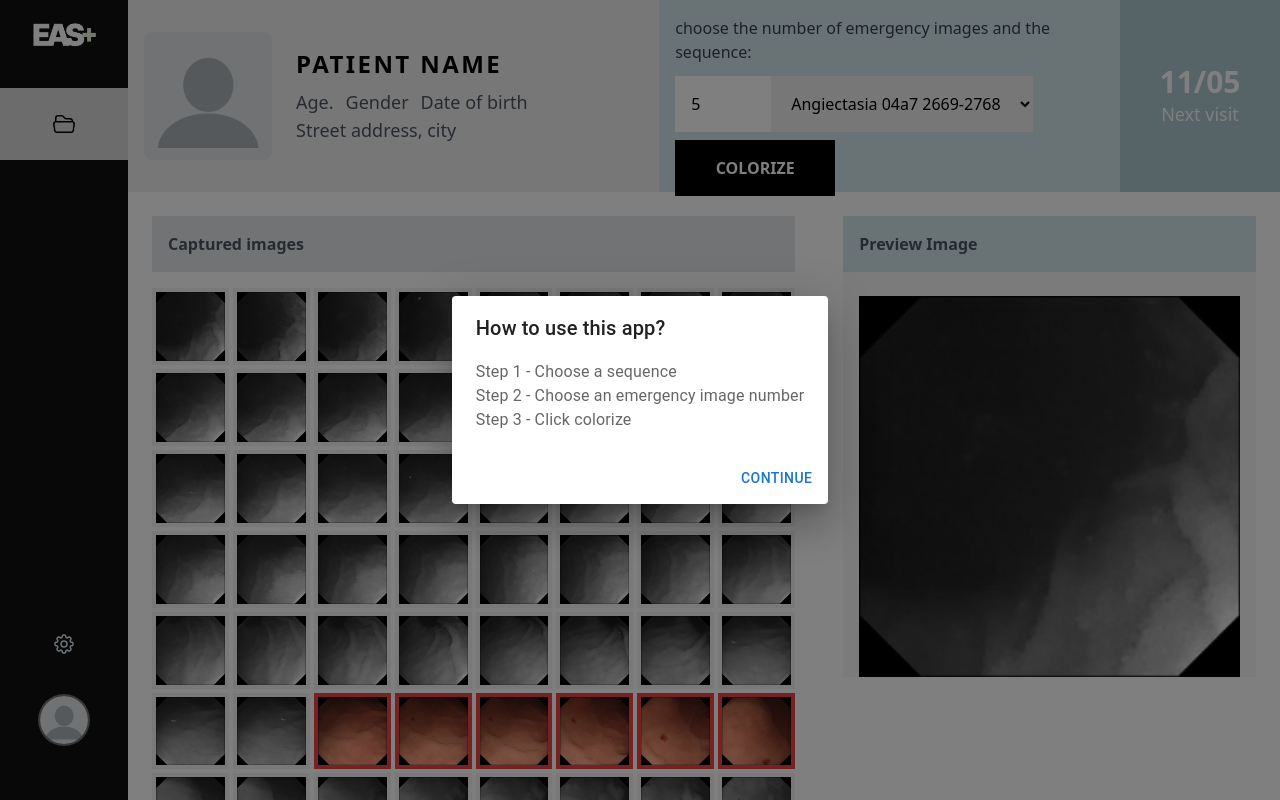
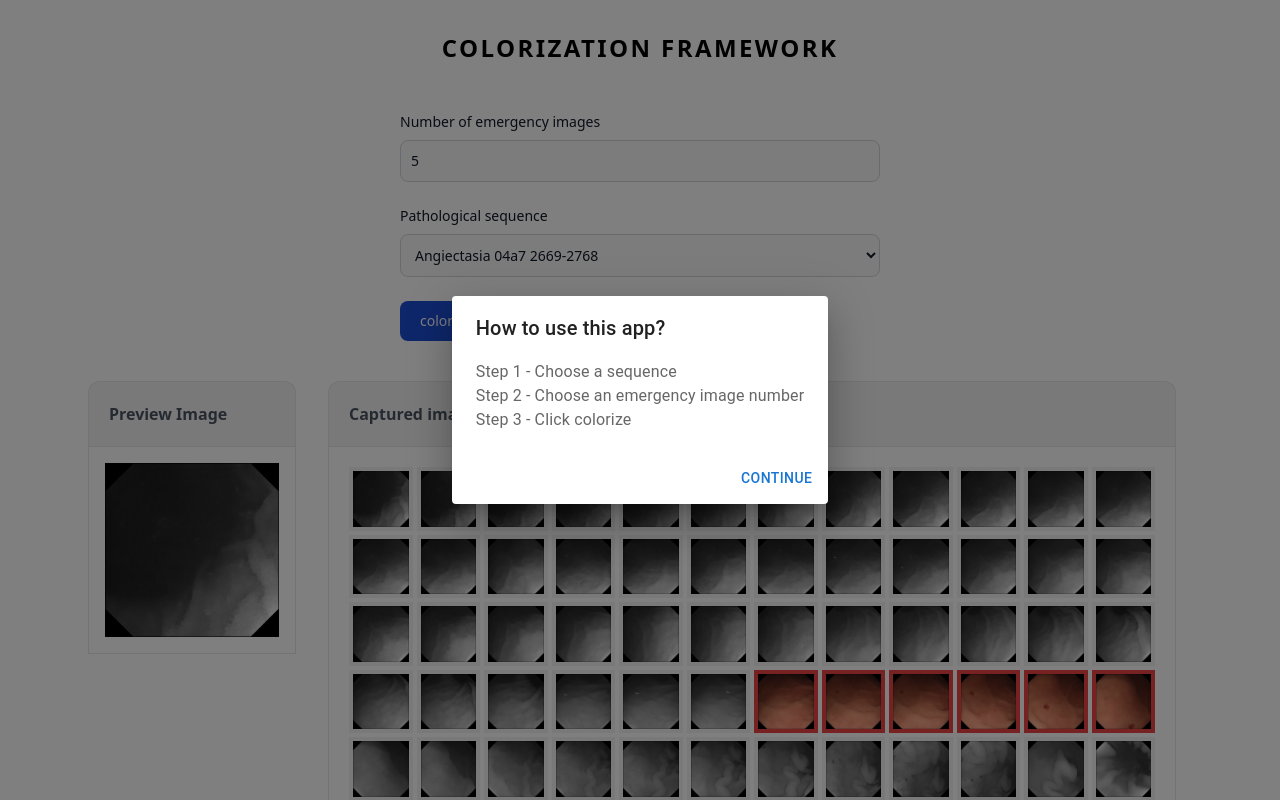
Before and after one commit to hannemanrichard/capsule-colorization-frameworkx, a Next.js app: page / in a window 1280 px wide. Shown: the top 800 px of the page. Built offline with nearby package versions, Linux system fonts and the light colour scheme.

Commit message:
fix switch sequence issue

```diff
--- a/components/CapturedImages.js
+++ b/components/CapturedImages.js
@@ -3,6 +3,7 @@ import Link from "next/link";
 import React, { useEffect, useState } from "react";
 import Loader from "./Loader";
 import { Alert } from "@mui/material";
+import { RotatingLines } from "react-loader-spinner";
 
 function CapturedImages({
   triggerColorize,
@@ -11,6 +12,8 @@ function CapturedImages({
   limit,
   selectedSequence,
   selectedSequenceImages,
+  onTriggerColorize,
+  onIsColorizedChange,
   selectedSequenceChange,
 }) {
   const [currentImage, setCurrentImage] = useState(`0001.jpg`);
@@ -31,15 +34,16 @@ function CapturedImages({
       handleLoading(true);
       setLoading(true);
       const intervalId = setInterval(() => fetchImages(), 1000);
-      console.log(currentImageIdx);
+      console.log("index =>", index);
+      console.log("[start, end] =>", currentImageIdx);
       console.log("is start: ", currentImageIdx[0] < 0);
       console.log("is end: ", currentImageIdx[1] > sequenceImages.length - 1);
-      if (index > limit) {
-        setLoadingEmergency(false);
-      }
+      // if (index > limit) {
+      //   setLoadingEmergency(false);
+      // }
       if (
         // index > 5
-        currentImageIdx[0] < 0 ||
+        currentImageIdx[0] < 0 &&
         currentImageIdx[1] > sequenceImages.length - 1
       ) {
         clearInterval(intervalId);
@@ -47,8 +51,14 @@ function CapturedImages({
         handleLoading(false);
         setLoading(false);
         handleIsColorized(true);
+        setIndex(1);
+        // onTriggerColorize(false);
+        console.log(loading);
+        console.log("is ending...");
       }
       return () => {
+        // setIndex(1);
+        console.log("ended");
         clearInterval(intervalId);
       };
     }
@@ -63,29 +73,46 @@ function CapturedImages({
   ]);
 
   useEffect(() => {
+    if (triggerColorize) {
+      if (
+        // index > 5
+        currentImageIdx[0] < 0 &&
+        currentImageIdx[1] > sequenceImages.length - 1
+      ) {
+        onTriggerColorize(false);
+      }
+    }
+  }, [currentImageIdx]);
+
+  useEffect(() => {
     setSequenceImages(selectedSequenceImages);
     setSequence(selectedSequence);
+    setIndex(1);
     if (selectedSequence === "sequence3") {
       setStart(51);
       setEnd(68);
+      setCurrentImageIdx([51 - index, 68 + index]);
     }
     if (selectedSequence === "sequence2") {
       setStart(40);
       setEnd(45);
+      setCurrentImageIdx([40 - index, 45 + index]);
     }
 
     if (selectedSequence === "sequence1") {
       setStart(42);
       setEnd(47);
+      setCurrentImageIdx([42 - index, 47 + index]);
     }
-  }, [selectedSequenceImages, selectedSequence]);
+  }, [selectedSequenceImages, selectedSequence, onTriggerColorize]);
   const fetchImages = async () => {
     try {
       // setLoadingImage(true);
       setCurrentImageIdx([start - index, end + index]);
       const isStart = start - index < 0;
       const isEnd = end + index > sequenceImages.length - 1;
-
+      console.log("start: ", isStart);
+      console.log("isEnd:", isEnd);
       const res = await axios.post("/api/", {
         seq: selectedSequence,
         idx: index,
@@ -96,7 +123,7 @@ function CapturedImages({
 
       newSequence[start - index] = res.data.start;
       newSequence[end + index] = res.data.end;
-
+      console.log(`start: ${res.data.start}, end: ${res.data.end}`);
       setSequenceImages(newSequence);
       const newIndex = index + 1;
       setIndex(newIndex);
@@ -111,9 +138,27 @@ function CapturedImages({
   };
 
   return (
-    <>
-      <div className="w-3/5 p-6">
-        <div className="bg-[#E5E8EC] p-4 mb-4">
+    <div className="lg:ml-20 lg:mr-20 lg:mx-4 md:flex">
+      <div className="w-full md:w-1/5 md:px-2 p-6">
+        <div className="">
+          <div className="p-5 font-medium text-left text-gray-500 border border-b-0 border-gray-200 rounded-t-xl focus:ring-4 focus:ring-gray-200 dark:focus:ring-gray-800 bg-gray-100 ">
+            <h1 className="font-bold text-gray-600">Preview Image</h1>
+          </div>
+          <div className="p-4 border border-gray-200">
+            <img
+              className={`w-full h-full`}
+              src={
+                isExternalUrl(currentImage)
+                  ? currentImage
+                  : `capsule/${sequence}/${currentImage}`
+              }
+              // src={`capsule/${sequence}/${sequenceImages[43]}`}
+            />
+          </div>
+        </div>
+      </div>
+      <div className="w-full md:w-4/5 p-6">
+        <div className="w-full p-5 font-medium text-left text-gray-500 border border-b-0 border-gray-200 rounded-t-xl focus:ring-4 focus:ring-gray-200 dark:focus:ring-gray-800 bg-gray-100 ">
           <h1 className="font-bold text-gray-600">Captured images</h1>
         </div>
         {loading && loadingEmergency && (
@@ -126,8 +171,8 @@ function CapturedImages({
             Colorizing rest of sequence in progress!
           </Alert>
         )}
-        <div className="h-3/4 overflow-scroll scrollbar-hide">
-          <div className="grid grid-cols-8 gap-1">
+        <div className="h-3/4 overflow-scroll scrollbar-hide p-5 border  border-gray-200 dark:border-gray-700 dark:bg-gray-900">
+          <div className="grid md:grid-cols-6 sm:grid-cols-3 grid-cols-2 lg:grid-cols-12 gap-1">
             {sequenceImages.map((image, key) => (
               <>
                 {image && (
@@ -158,7 +203,20 @@ function CapturedImages({
                           bottom: 0,
                         }}
                       >
-                        <Loader />
+                        <div className="flex h-full justify-center items-center">
+                          <RotatingLines
+                            visible={true}
+                            height="32"
+                            width="32"
+                            strokeColor="#fff"
+                            strokeWidth="4"
+                            animationDuration="0.75"
+                            ariaLabel="rotating-lines-loading"
+                            // style={}
+                            wrapperStyle={{ top: "10px", left: "10px" }}
+                            wrapperClass="ro"
+                          />
+                        </div>
                       </div>
                     )}
                   </div>
@@ -168,25 +226,7 @@ function CapturedImages({
           </div>
         </div>
       </div>
-      <div className="w-2/5 p-6">
-        <div className="bg-[#F8F8F8]">
-          <div className="bg-[#D4E7EE] p-4 mb-2">
-            <h1 className="font-bold text-gray-600">Preview Image</h1>
-          </div>
-          <div className="p-4 pb-0">
-            <img
-              className={`w-full h-full`}
-              src={
-                isExternalUrl(currentImage)
-                  ? currentImage
-                  : `capsule/${sequence}/${currentImage}`
-              }
-              // src={`capsule/${sequence}/${sequenceImages[43]}`}
-            />
-          </div>
-        </div>
-      </div>
-    </>
+    </div>
   );
 }
 
--- a/components/Header.js
+++ b/components/Header.js
@@ -20,6 +20,7 @@ function Header({
   onSequenceChange,
 }) {
   const handleColorizeTrigger = () => {
+    console.log("clicked change");
     onTriggerColorize(true);
   };
 
@@ -33,39 +34,36 @@ function Header({
   };
 
   return (
-    <div className="w-full h-48 bg-[#F2F0F0] flex justify-between">
-      <div className="flex-1 pl-4">
-        <div className="h-full w-full flex items-center">
-          <div>
-            <img src="avatar.png" className="h-32 w-32 rounded-lg" />
-          </div>
-          <div className="ml-6">
-            <h1 className="text-2xl font-bold tracking-widest uppercase">
-              Patient Name
-            </h1>
-
-            <p className="text-gray-600 mt-2 text-lg">
-              Age.<span className="mx-3">Gender</span>
-              <span>Date of birth</span>
-            </p>
-            <p className=" text-gray-600 text-lg">Street address, city</p>
-          </div>
-        </div>
-      </div>
-      <div className="w-2/5 p-4 bg-[#D4E7EE]">
-        <p className="mb-3 text-gray-700">
+    <div className="w-full  flex items-center justify-center">
+      <div className="lg:w-2/5 p-4 ">
+        {/* <p className="mb-3 text-gray-700">
           choose the number of emergency images and the sequence:
-        </p>
+        </p> */}
+        <div class="mb-6">
+          <label
+            for="email"
+            class="block mb-2 text-sm font-medium text-gray-900 dark:text-white"
+          >
+            Number of emergency images
+          </label>
           <input
             type="number"
-          className="p-4 w-24"
+            className="bg-gray-50 border border-gray-300 text-gray-900 text-sm rounded-lg focus:ring-blue-500 focus:border-blue-500 block w-full p-2.5 dark:bg-gray-700 dark:border-gray-600 dark:placeholder-gray-400 dark:text-white dark:focus:ring-blue-500 dark:focus:border-blue-500"
             value={limit}
             onChange={(e) => handleLimit(e.target.value)}
             max={10}
             placeholder="eg. 3"
           />
+        </div>
+        <div class="mb-6">
+          <label
+            for="countries"
+            class="block mb-2 text-sm font-medium text-gray-900 dark:text-white"
+          >
+            Pathological sequence
+          </label>
           <select
-          className="p-4 mb-2"
+            className="bg-gray-50 border border-gray-300 text-gray-900 text-sm rounded-lg focus:ring-blue-500 focus:border-blue-500 block w-full p-2.5 dark:bg-gray-700 dark:border-gray-600 dark:placeholder-gray-400 dark:text-white dark:focus:ring-blue-500 dark:focus:border-blue-500"
             value={sequence}
             onChange={(e) => handleSequenceChange(e.target.value)}
           >
@@ -73,9 +71,11 @@ function Header({
             <option value={"sequence2"}>Angiectasia 04a7 4717-4816</option>
             <option value={"sequence3"}>Ulcer 2fc3 1670-1770</option>
           </select>
+        </div>
+
         <button
           onClick={handleColorizeTrigger}
-          className="p-4 w-40 uppercase font-bold hover:bg-gray-600 bg-black text-white"
+          className="text-white bg-blue-700 hover:bg-blue-800 focus:ring-4 focus:outline-none focus:ring-blue-300 font-medium rounded-lg text-sm px-5 py-2.5 text-center dark:bg-blue-600 dark:hover:bg-blue-700 dark:focus:ring-blue-800"
         >
           {loading && <Spinner />}
           colorize
@@ -88,14 +88,13 @@ function Header({
 
         )} */}
       </div>
-      <div className="justify-end w-40 bg-[#AEC7D0]">
+      {/* <div className="flex-1 pl-4">
         <div className="h-full w-full flex items-center">
-          <div className="text-center w-full">
-            <h1 className="text-white text-3xl font-bold">11/05</h1>
-            <p className="text-white text-lg">Next visit</p>
+          <h1 className="text-2xl font-bold tracking-widest uppercase">
+            Colorization Framework
+          </h1>
         </div>
-        </div>
-      </div>
+      </div> */}
     </div>
   );
 }
--- a/data/seq.js
+++ b/data/seq.js
@@ -178,9 +178,9 @@ export const sequence2 = [
   "0085.jpg",
   "0086.jpg",
   "0087.jpg",
-  "0088.jpg",
-  "0089.jpg",
-  "0090.jpg",
+  // "0088.jpg",
+  // "0089.jpg",
+  // "0090.jpg",
 ];
 
 export const sequence3 = [
--- a/package.json
+++ b/package.json
@@ -28,6 +28,7 @@
     "react-dom": "18.0.0",
     "react-hot-toast": "^2.3.0",
     "react-items-carousel": "^2.8.0",
+    "react-loader-spinner": "^6.1.6",
     "tailwind-scrollbar-hide": "^1.1.7"
   },
   "devDependencies": {
--- a/pages/index.js
+++ b/pages/index.js
@@ -27,7 +27,19 @@ export default function Home() {
   const [selectedSequenceImages, setSelectedSequenceImages] =
     useState(sequence1);
   const [open, setOpen] = useState(true);
-
+  useEffect(() => {
+    console.log("loading", loading);
+    console.log("trigger", triggerColorize);
+    console.log("is colorized", isColorized);
+    console.log("selected sequence", selectedSequence);
+    console.log("selected sequence images", selectedSequenceImages);
+  }, [
+    loading,
+    isColorized,
+    selectedSequence,
+    selectedSequenceImages,
+    triggerColorize,
+  ]);
   const handleClose = () => {
     setOpen(false);
   };
@@ -51,6 +63,7 @@ export default function Home() {
   const handleSequenceChange = (newVal, newSeq) => {
     setSelectedSequence(newVal);
     setSelectedSequenceImages(newSeq);
+    setIsColorized(false);
     // console.log(newSeq);
   };
 
@@ -81,9 +94,12 @@ export default function Home() {
         </DialogActions>
       </Dialog>
       {/* Sidebar */}
-      <Sidebar />
+      {/* <Sidebar /> */}
       {/* Content */}
-      <div className="w-full ml-32 min-h-screen">
+      <div className="w-full min-h-screen">
+        <h1 className="text-2xl font-bold tracking-widest uppercase text-center py-8">
+          Colorization Framework
+        </h1>
         <Header
           loading={loading}
           isColorized={isColorized}
@@ -97,6 +113,7 @@ export default function Home() {
           <CapturedImages
             handleLoading={handleLoading}
             triggerColorize={triggerColorize}
+            onTriggerColorize={handleTriggerColorizeChange}
             handleIsColorized={handleIsColorized}
             limit={limit}
             selectedSequence={selectedSequence}
--- a/styles/globals.css
+++ b/styles/globals.css
@@ -10,10 +10,10 @@
   color: official;
   display: inline-block;
   position: relative;
-  width: 80px;
-  height: 80px;
-  top: 7px;
-  left: 8px;
+  width: 32px;
+  height: 32px;
+  top: calc(50%-16px);
+  left: calc(50%-16px);
 }
 .lds-spinner div {
   transform-origin: 40px 40px;
```
Also changed, not shown: components/Spinner.js (+1 -7 lines), 1 other file (tests, documents, lock files or other folders). Lines whose indentation alone changed are shown as unchanged.
